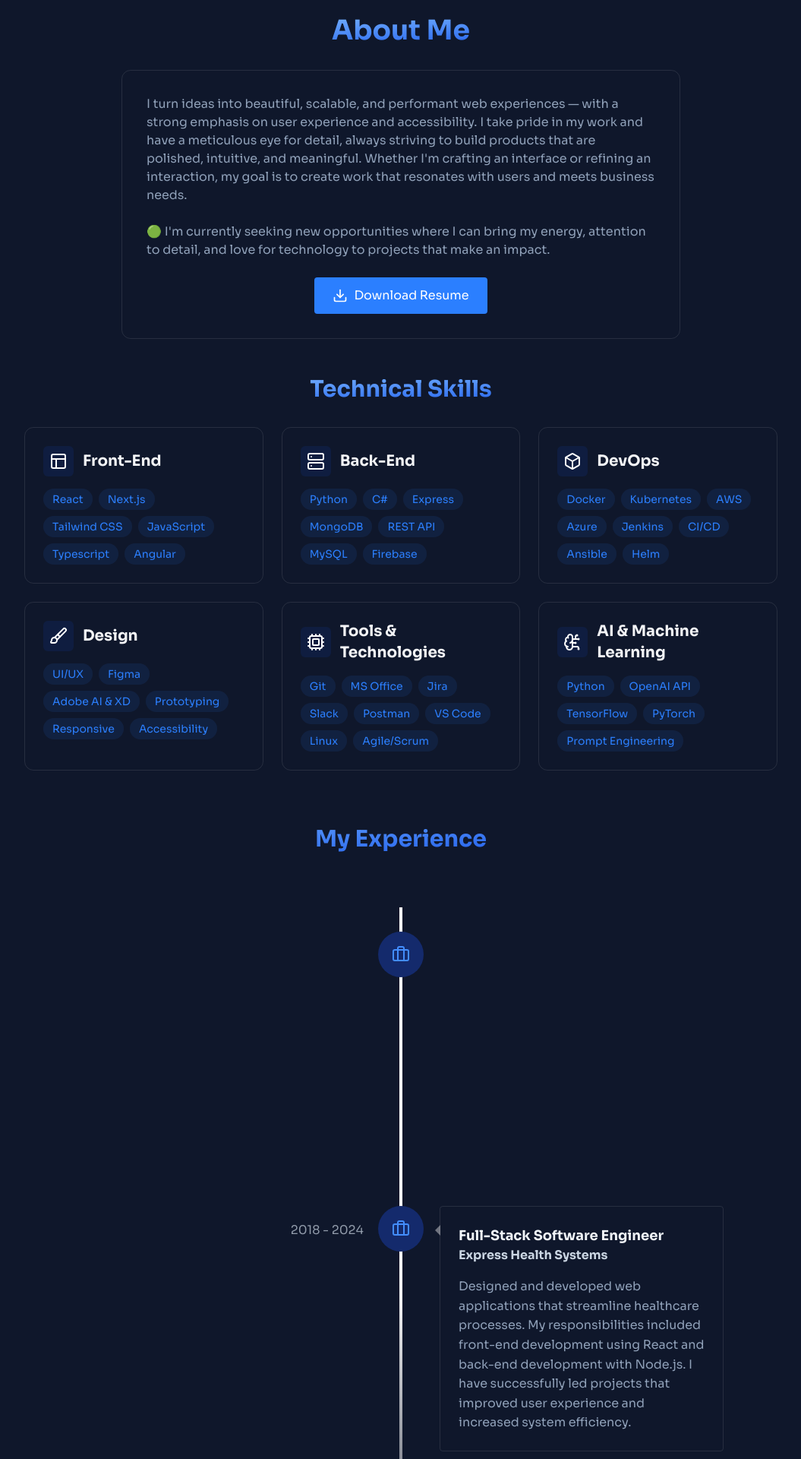
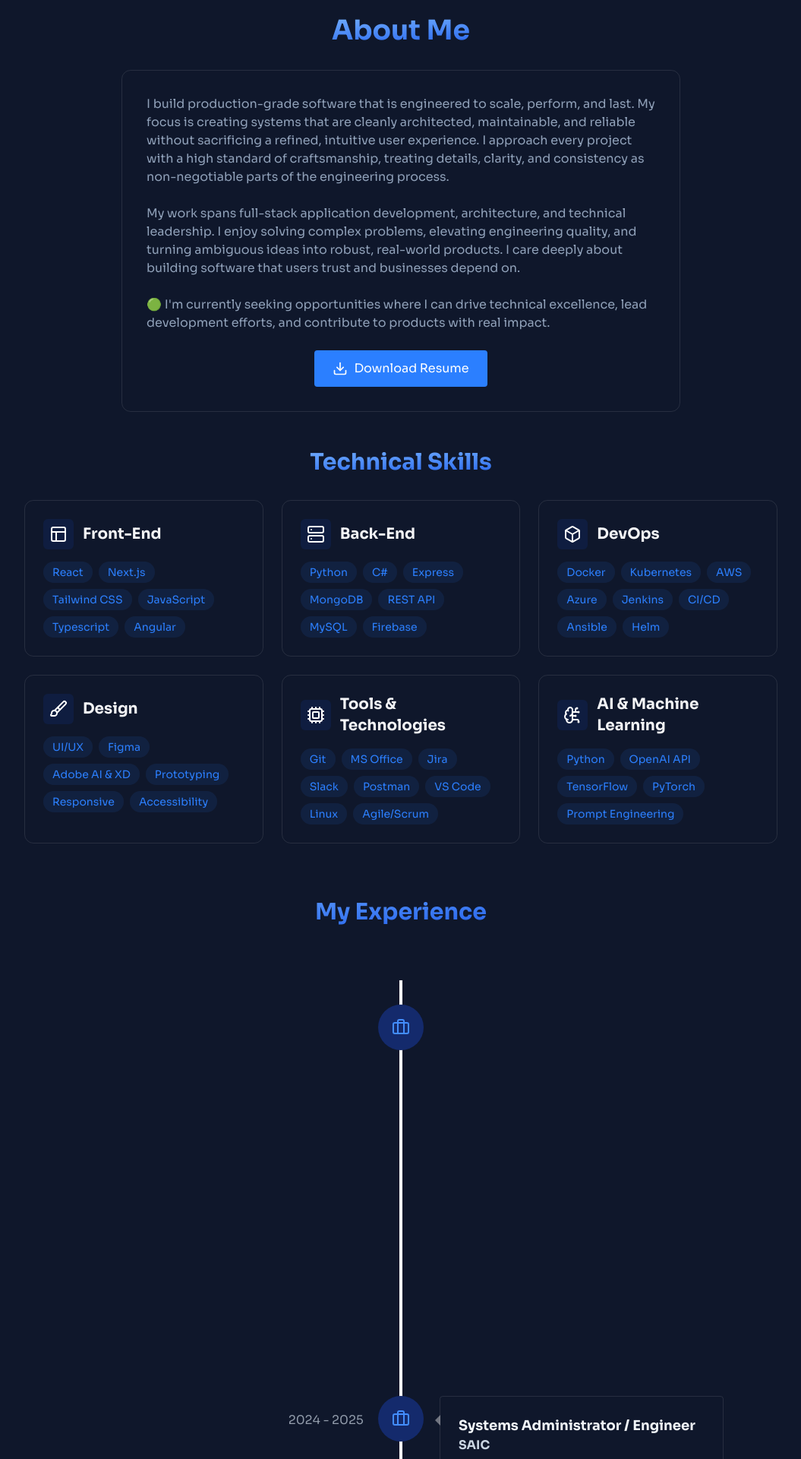
Before and after one commit to braedensellers/portfolio, a React (Vite) app: page / in a window 1280 px wide. Shown: the part 780-2700 px from the top of the page at 76% size, without its empty margins (112-1167 px from the left). Built offline with nearby package versions, Linux system fonts and the light colour scheme; the HTML template or start-up script is replaced by a standard one.

Commit message:
Update content

```diff
--- a/src/components/Carousel.tsx
+++ b/src/components/Carousel.tsx
@@ -1,15 +1,15 @@
-import { CarouselSlide } from './CarouselSlide'
-import { Swiper, SwiperSlide } from 'swiper/react'
-import { Navigation, Pagination, A11y, EffectCoverflow } from "swiper/modules"
-import 'swiper/css'
-import 'swiper/css/navigation'
-import 'swiper/css/pagination'
-import 'swiper/css/effect-coverflow'
+import { CarouselSlide } from "./CarouselSlide";
+import { Swiper, SwiperSlide } from "swiper/react";
+import { Navigation, Pagination, A11y, EffectCoverflow } from "swiper/modules";
+import "swiper/css";
+import "swiper/css/navigation";
+import "swiper/css/pagination";
+import "swiper/css/effect-coverflow";
 
 export const Carousel = () => {
   return (
     <Swiper
-            modules={[ Navigation, Pagination, A11y, EffectCoverflow ]}
+      modules={[Navigation, Pagination, A11y, EffectCoverflow]}
       spaceBetween={5}
       slidesPerView={3}
       pagination={{ clickable: true, dynamicBullets: true }}
@@ -64,9 +64,9 @@ export const Carousel = () => {
 
       <SwiperSlide className="rounded-xl bg-slate-900 border-white/10 border hover:border-amber-300 transition-all duration-300 group">
         <CarouselSlide
-                    title="Placeholder"
-                    description="The quick brown fox jumps over the lazy dog. Lorem ipsum dolor sit amet."
-                    skills={["React", "Node.js", "Typescript", "MongoDB"]}
+          title="AI Personal Assistant"
+          description="A fully integrated personal assistant platform that consolidates financial tracking, health metrics, productivity tools, and AI-driven insights into one cohesive application."
+          skills={["Next.js", "AI", "Machine Learning", "Supabase"]}
           githubLink="#"
           projectLink="#"
           image="https://web-assets.domo.com/blog/wp-content/uploads/2022/05/dashboardDesign.png"
@@ -84,5 +84,5 @@ export const Carousel = () => {
         />
       </SwiperSlide>
     </Swiper>
-    )
-}
+  );
+};
--- a/src/components/sections/About.tsx
+++ b/src/components/sections/About.tsx
@@ -1,7 +1,20 @@
-import { RevealOnScroll } from "../RevealOnScroll"
-import { Box, BrainCircuit, Briefcase, Brush, Cpu, Download, GraduationCap, PanelsTopLeft, Server } from "lucide-react"
-import { VerticalTimeline, VerticalTimelineElement } from "react-vertical-timeline-component"
-import "react-vertical-timeline-component/style.min.css"
+import { RevealOnScroll } from "../RevealOnScroll";
+import {
+  Box,
+  BrainCircuit,
+  Briefcase,
+  Brush,
+  Cpu,
+  Download,
+  GraduationCap,
+  PanelsTopLeft,
+  Server,
+} from "lucide-react";
+import {
+  VerticalTimeline,
+  VerticalTimelineElement,
+} from "react-vertical-timeline-component";
+import "react-vertical-timeline-component/style.min.css";
 
 export const About = () => {
   const frontendSkills = [
@@ -11,7 +24,7 @@ export const About = () => {
     "JavaScript",
     "Typescript",
     "Angular",
-    ]
+  ];
 
   const backendSkills = [
     "Python",
@@ -21,7 +34,7 @@ export const About = () => {
     "REST API",
     "MySQL",
     "Firebase",
-    ]
+  ];
 
   const devOpsSkills = [
     "Docker",
@@ -32,7 +45,7 @@ export const About = () => {
     "CI/CD",
     "Ansible",
     "Helm",
-    ]
+  ];
 
   const designSkills = [
     "UI/UX",
@@ -40,8 +53,8 @@ export const About = () => {
     "Adobe AI & XD",
     "Prototyping",
     "Responsive",
-        "Accessibility"
-    ]
+    "Accessibility",
+  ];
 
   const toolsAndTechnologiesSkills = [
     "Git",
@@ -51,19 +64,22 @@ export const About = () => {
     "Postman",
     "VS Code",
     "Linux",
-        "Agile/Scrum"
-    ]
+    "Agile/Scrum",
+  ];
 
   const aiAndMachineLearningSkills = [
     "Python",
     "OpenAI API",
     "TensorFlow",
     "PyTorch",
-        "Prompt Engineering"
-    ]
+    "Prompt Engineering",
+  ];
 
   return (
-        <section id="about" className="min-h-screen flex items-center justify-center">
+    <section
+      id="about"
+      className="min-h-screen flex items-center justify-center"
+    >
       <RevealOnScroll>
         <div className="max-w-3xl mx-auto px-4">
           <h2 className="text-4xl font-bold mb-8 text-center text-transparent bg-gradient-to-br from-blue-300 to-blue-700 bg-clip-text">
@@ -72,27 +88,40 @@ export const About = () => {
 
           <div className="rounded-xl p-8 border-white/10 border hover:-translate-y-1 hover:border-amber-300 transition-all">
             <p className="text-slate-400 mb-6">
-                            I turn ideas into beautiful, scalable, and performant web experiences — with a strong emphasis
-                            on user experience and accessibility. I take pride in my work and have a meticulous eye for detail,
-                            always striving to build products that are polished, intuitive, and meaningful. Whether I'm crafting
-                            an interface or refining an interaction, my goal is to create work that resonates with users and meets
-                            business needs.
+              I build production-grade software that is engineered to scale,
+              perform, and last. My focus is creating systems that are cleanly
+              architected, maintainable, and reliable without sacrificing a
+              refined, intuitive user experience. I approach every project with
+              a high standard of craftsmanship, treating details, clarity, and
+              consistency as non-negotiable parts of the engineering process.
+            </p>
+
+            <p className="text-slate-400 mb-6">
+              My work spans full-stack application development, architecture,
+              and technical leadership. I enjoy solving complex problems,
+              elevating engineering quality, and turning ambiguous ideas into
+              robust, real-world products. I care deeply about building software
+              that users trust and businesses depend on.
             </p>
 
             <p className="text-slate-400 mb-6">
               <span className="hover:animate-ping">🟢 </span>
-                            I'm currently seeking new opportunities where I can bring my energy, attention to detail, and love
-                            for technology to projects that make an impact.
+              I'm currently seeking opportunities where I can drive technical
+              excellence, lead development efforts, and contribute to products
+              with real impact.
             </p>
 
             <div className="flex flex-col items-center gap-4 mt-6">
-                            <a href="/Braeden Sellers Resume.pdf" className="bg-blue-500 text-white py-3 px-6 rounded font-medium transition relative overflow-hidden hover:scale-105 hover:shadow-[0_0_15px_rgba(59, 130, 246, 0.4)] flex items-center gap-2">
+              <a
+                href="/portfolio/Braeden_Sellers_Resume.pdf"
+                download="Braeden_Sellers_Resume.pdf"
+                className="bg-blue-500 text-white py-3 px-6 rounded font-medium transition relative overflow-hidden hover:scale-105 hover:shadow-[0_0_15px_rgba(59, 130, 246, 0.4)] flex items-center gap-2"
+              >
                 <Download className="h-5 w-5" />
                 <span>Download Resume</span>
               </a>
             </div>
           </div>
-
         </div>
         <div className="max-w-5xl mx-auto px-4 mt-12">
           <h2 className="text-3xl font-bold mb-8 text-center text-transparent bg-gradient-to-br from-blue-300 to-blue-700 bg-clip-text">
@@ -111,7 +140,10 @@ export const About = () => {
               </div>
               <div className="flex flex-wrap gap-2">
                 {frontendSkills.map((skill, index) => (
-                                    <span key={index} className="bg-blue-500/10 text-blue-500 px-3 py-1 rounded-full text-sm hover:bg-blue-500/20 hover:shadow-[0_2px_8px_rgba(59, 130, 246, 0.2)] transition">
+                  <span
+                    key={index}
+                    className="bg-blue-500/10 text-blue-500 px-3 py-1 rounded-full text-sm hover:bg-blue-500/20 hover:shadow-[0_2px_8px_rgba(59, 130, 246, 0.2)] transition"
+                  >
                     {skill}
                   </span>
                 ))}
@@ -129,7 +161,10 @@ export const About = () => {
               </div>
               <div className="flex flex-wrap gap-2">
                 {backendSkills.map((skill, index) => (
-                                    <span key={index} className="bg-blue-500/10 text-blue-500 px-3 py-1 rounded-full text-sm hover:bg-blue-500/20 hover:shadow-[0_2px_8px_rgba(59, 130, 246, 0.2)] transition">
+                  <span
+                    key={index}
+                    className="bg-blue-500/10 text-blue-500 px-3 py-1 rounded-full text-sm hover:bg-blue-500/20 hover:shadow-[0_2px_8px_rgba(59, 130, 246, 0.2)] transition"
+                  >
                     {skill}
                   </span>
                 ))}
@@ -147,7 +182,10 @@ export const About = () => {
               </div>
               <div className="flex flex-wrap gap-2">
                 {devOpsSkills.map((skill, index) => (
-                                    <span key={index} className="bg-blue-500/10 text-blue-500 px-3 py-1 rounded-full text-sm hover:bg-blue-500/20 hover:shadow-[0_2px_8px_rgba(59, 130, 246, 0.2)] transition">
+                  <span
+                    key={index}
+                    className="bg-blue-500/10 text-blue-500 px-3 py-1 rounded-full text-sm hover:bg-blue-500/20 hover:shadow-[0_2px_8px_rgba(59, 130, 246, 0.2)] transition"
+                  >
                     {skill}
                   </span>
                 ))}
@@ -165,7 +203,10 @@ export const About = () => {
               </div>
               <div className="flex flex-wrap gap-2">
                 {designSkills.map((skill, index) => (
-                                    <span key={index} className="bg-blue-500/10 text-blue-500 px-3 py-1 rounded-full text-sm hover:bg-blue-500/20 hover:shadow-[0_2px_8px_rgba(59, 130, 246, 0.2)] transition">
+                  <span
+                    key={index}
+                    className="bg-blue-500/10 text-blue-500 px-3 py-1 rounded-full text-sm hover:bg-blue-500/20 hover:shadow-[0_2px_8px_rgba(59, 130, 246, 0.2)] transition"
+                  >
                     {skill}
                   </span>
                 ))}
@@ -183,7 +224,10 @@ export const About = () => {
               </div>
               <div className="flex flex-wrap gap-2">
                 {toolsAndTechnologiesSkills.map((skill, index) => (
-                                    <span key={index} className="bg-blue-500/10 text-blue-500 px-3 py-1 rounded-full text-sm hover:bg-blue-500/20 hover:shadow-[0_2px_8px_rgba(59, 130, 246, 0.2)] transition">
+                  <span
+                    key={index}
+                    className="bg-blue-500/10 text-blue-500 px-3 py-1 rounded-full text-sm hover:bg-blue-500/20 hover:shadow-[0_2px_8px_rgba(59, 130, 246, 0.2)] transition"
+                  >
                     {skill}
                   </span>
                 ))}
@@ -201,7 +245,10 @@ export const About = () => {
               </div>
               <div className="flex flex-wrap gap-2">
                 {aiAndMachineLearningSkills.map((skill, index) => (
-                                    <span key={index} className="bg-blue-500/10 text-blue-500 px-3 py-1 rounded-full text-sm hover:bg-blue-500/20 hover:shadow-[0_2px_8px_rgba(59, 130, 246, 0.2)] transition">
+                  <span
+                    key={index}
+                    className="bg-blue-500/10 text-blue-500 px-3 py-1 rounded-full text-sm hover:bg-blue-500/20 hover:shadow-[0_2px_8px_rgba(59, 130, 246, 0.2)] transition"
+                  >
                     {skill}
                   </span>
                 ))}
@@ -214,22 +261,27 @@ export const About = () => {
               My Experience
             </h2>
             <div className="rounded-xl p-6 hover:-translate-y-1 transition-all">
-
               <VerticalTimeline>
                 <VerticalTimelineElement
-                                    iconStyle={{ background: '#3b82f6', color: '#fff' }}
+                  iconStyle={{ background: "#3b82f6", color: "#fff" }}
                   icon={<Briefcase className="h-6 w-6" />}
                 >
                   <h3 className="vertical-timeline-element-title font-bold text-lg text-slate-100">
-                                        Linux Systems Administrator
+                    Senior Full Stack Engineer
                   </h3>
                   <h5 className="vertical-timeline-element-subtitle font-bold text-md text-slate-300">
-                                        SAIC
+                    Smartways Logistics
                   </h5>
                   <p className="text-sm vertical-timeline-element-description text-slate-400">
-                                        Engineered and maintained a diverse suite of mission-critical applications utilized
-                                        by the U.S. Navy. Focused on enhancing system reliability, fortifying security protocols,
-                                        and optimizing performance to support operational excellence.
+                    Led the development of a hospital logistics coordination
+                    platform that allows surgical centers to schedule, track,
+                    and manage sterile kit pickups and deliveries with the
+                    company&apos;s logistics fleet. Owned architecture,
+                    engineering leadership, and delivery execution across a full
+                    stack built with Next.js, React, PHP, and MySQL.
+                    Collaborated directly with hospitals, PMs, and logistics
+                    teams to create a production system that integrates
+                    seamlessly into clinical workflows.
                   </p>
                   <span className="date vertical-timeline-element-date text-md mx-3 text-slate-300">
                     2024 - 2025
@@ -237,7 +289,31 @@ export const About = () => {
                 </VerticalTimelineElement>
 
                 <VerticalTimelineElement
-                                    iconStyle={{ background: '#3b82f6', color: '#fff' }}
+                  iconStyle={{ background: "#3b82f6", color: "#fff" }}
+                  icon={<Briefcase className="h-6 w-6" />}
+                >
+                  <h3 className="vertical-timeline-element-title font-bold text-lg text-slate-100">
+                    Systems Administrator / Engineer
+                  </h3>
+                  <h5 className="vertical-timeline-element-subtitle font-bold text-md text-slate-300">
+                    SAIC
+                  </h5>
+                  <p className="text-sm vertical-timeline-element-description text-slate-400">
+                    Engineered and supported mission-critical software and
+                    infrastructure used by U.S. Navy programs, with a focus on
+                    stability, security, and performance. Delivered reliable,
+                    compliant, and well-architected solutions for distributed
+                    teams operating under strict government requirements. Played
+                    a key role in strengthening system resilience and
+                    streamlining operational processes.
+                  </p>
+                  <span className="date vertical-timeline-element-date text-md mx-3 text-slate-300">
+                    2024 - 2025
+                  </span>
+                </VerticalTimelineElement>
+
+                <VerticalTimelineElement
+                  iconStyle={{ background: "#3b82f6", color: "#fff" }}
                   icon={<Briefcase className="h-6 w-6" />}
                 >
                   <h3 className="vertical-timeline-element-title font-bold text-lg text-slate-100">
@@ -247,11 +323,13 @@ export const About = () => {
                     Express Health Systems
                   </h5>
                   <p className="text-sm vertical-timeline-element-description text-slate-400">
-                                        Designed and developed web applications that streamline healthcare processes.
-                                        My responsibilities included front-end development using
-                                        React and back-end development with Node.js.
-                                        I have successfully led projects that improved user experience and
-                                        increased system efficiency.
+                    Built and modernized high-traffic healthcare applications
+                    that directly improved clinical workflows and operational
+                    efficiency. Led full-stack development across React,
+                    Node.js, and cloud infrastructure, consistently delivering
+                    cleaner architecture, faster systems, and better user
+                    experiences. Drove major product upgrades that generated
+                    measurable revenue gains and long-term scalability.
                   </p>
                   <span className="date vertical-timeline-element-date text-md mx-3 text-slate-300">
                     2018 - 2024
@@ -259,7 +337,7 @@ export const About = () => {
                 </VerticalTimelineElement>
 
                 <VerticalTimelineElement
-                                    iconStyle={{ background: '#3b82f6', color: '#fff' }}
+                  iconStyle={{ background: "#3b82f6", color: "#fff" }}
                   icon={<GraduationCap className="h-6 w-6" />}
                 >
                   <h3 className="vertical-timeline-element-title font-bold text-lg text-slate-100">
@@ -281,5 +359,5 @@ export const About = () => {
         </div>
       </RevealOnScroll>
     </section>
-    )
-}
+  );
+};
--- a/src/components/sections/Home.tsx
+++ b/src/components/sections/Home.tsx
@@ -45,9 +45,8 @@ export const Home = () => {
                         </span>
                     </h3>
                     <p className="text-slate-400 text-lg mb-8 max-w-xl mx-auto">
-                        I'm a passionate developer with the goal to craft pixel-perfect
-                        user interfaces that expertly mix thoughtful design with robust
-                        engineering.
+                        I build high-performance, production-grade software that blends clean architecture,
+                        precise engineering, and refined user experience into products that teams can trust at scale.
                     </p>
                     <div className="flex justify-center space-x-4 mb-8">
                         <a href="#projects" className="bg-blue-500 text-white py-3 px-6 rounded font-medium transition relative overflow-hidden hover:scale-105 hover:shadow-[0_0_15px_rgba(59, 130, 246, 0.4)]">
```
Lines whose indentation alone changed are shown as unchanged.
